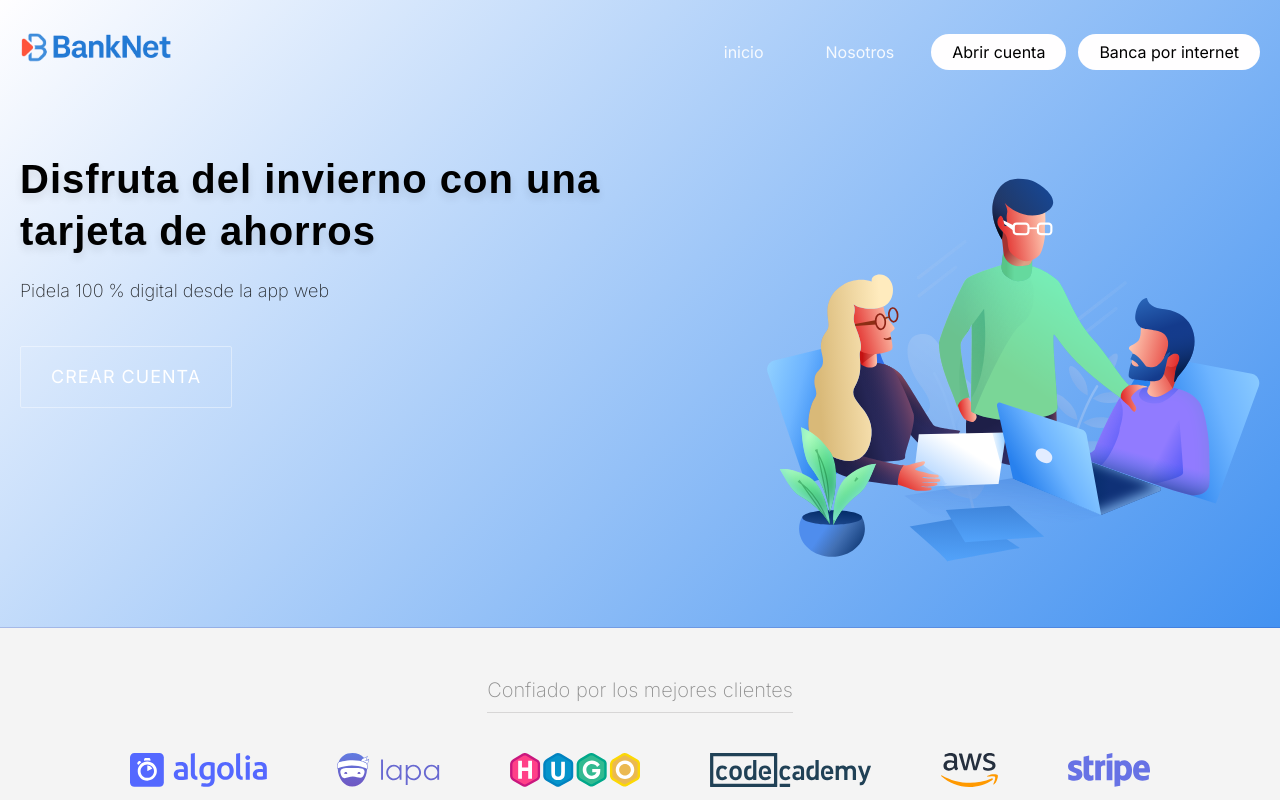
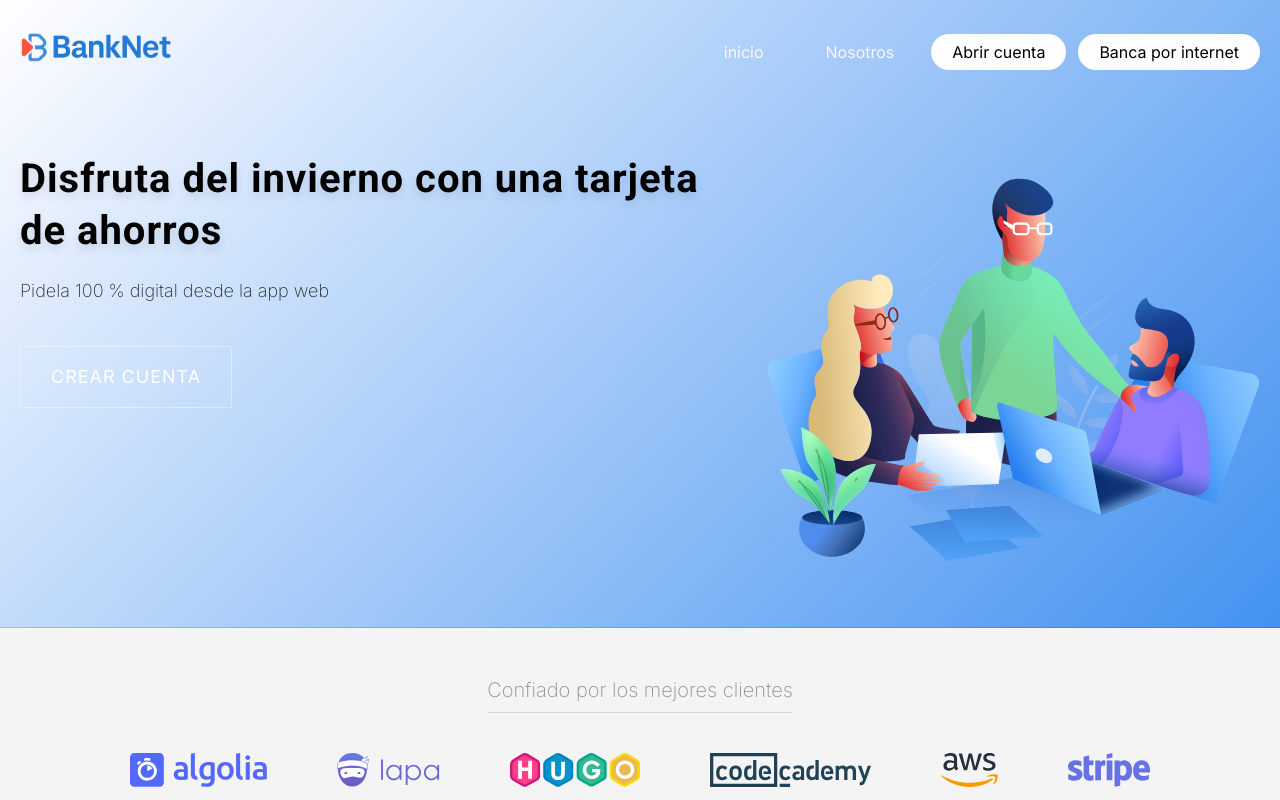
Before and after one commit to daswsi-utp/Frontend_Bank, a Next.js app in the folder banksystem/: page / in a window 1280 px wide. Shown: the top 800 px of the page. Built offline with nearby package versions, Linux system fonts and the light colour scheme.

Commit message:
100% of the main window is completed
font-family: 'Roboto', sans-serif

```diff
--- a/banksystem/src/styles/spectre.css
+++ b/banksystem/src/styles/spectre.css
@@ -4,7 +4,7 @@
 /** 1. Change the default font family in all browsers (opinionated). 2. Correct the line height in all browsers. 3. Prevent adjustments of font size after orientation changes in IE on Windows Phone and in iOS. */
 /* Document ========================================================================== */
 html {
-  font-family: sans-serif; /* 1 */
+  font-family: 'Roboto', sans-serif; /* 1 */
   -webkit-text-size-adjust: 100%; /* 3 */
   -ms-text-size-adjust: 100%; /* 3 */
 }
@@ -90,7 +90,7 @@
 
 /** Add the correct font style in Android 4.3-. */
 dfn {
-  font-style: italic;
+  font-family: 'Roboto', sans-serif;
 }
 
 /** Add the correct background and color in IE 9-. (Removed) */
--- a/banksystem/src/styles/yeo.css
+++ b/banksystem/src/styles/yeo.css
@@ -1,6 +1,9 @@
+@import url('https://fonts.googleapis.com/css2?family=Lato:ital,wght@0,100;0,300;0,400;0,700;0,900;1,100;1,300;1,400;1,700;1,900&display=swap');
+@import url('https://fonts.googleapis.com/css2?family=Roboto:ital,wght@0,100..900;1,100..900&display=swap');
+
 body {
     background: #fff;
-    font-family: 'Poppins', sans-serif;
+    font-family: 'Roboto', sans-serif;
     color: #2E2E2E;
     font-weight: 400;
 }
@@ -45,7 +48,7 @@
     font-size: 1rem;
     font-weight: 400;
     text-transform: uppercase;
-    font-family: 'Poppins', sans-serif;
+    font-family: 'Roboto', sans-serif;
     letter-spacing: 2px;
 }
 
@@ -92,7 +95,7 @@
 
 .slogan h1 {
     font-size: 2.5srem;
-    font-family: Arial, Helvetica, sans-serif;
+    font-family: 'Roboto', sans-serif;
     font-weight: 700;
     text-shadow: 0px 5px 8px rgba(0, 0, 0, 0.1);
     line-height: 1.3;
```
